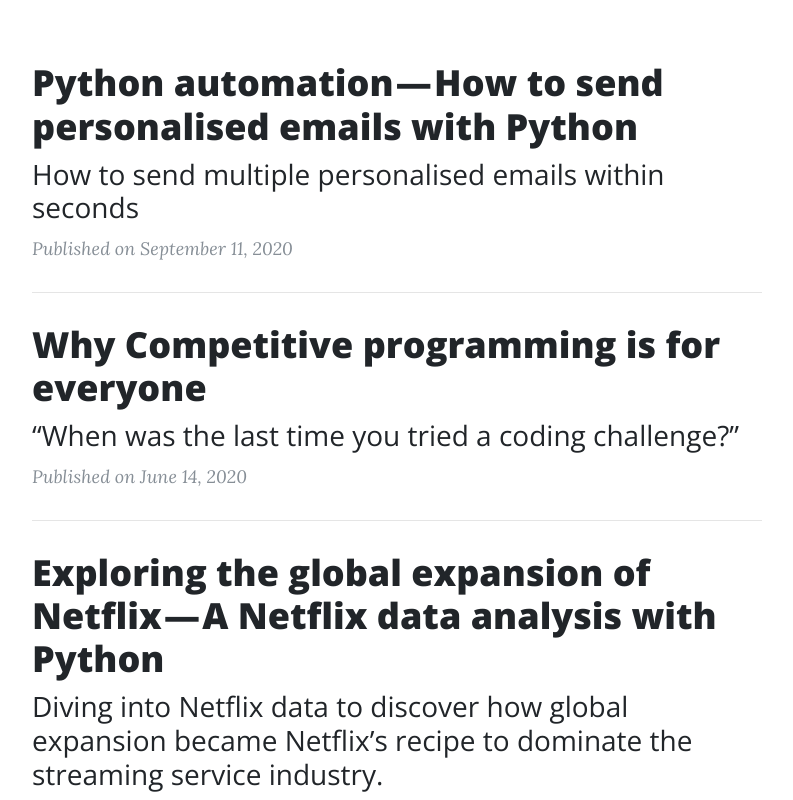
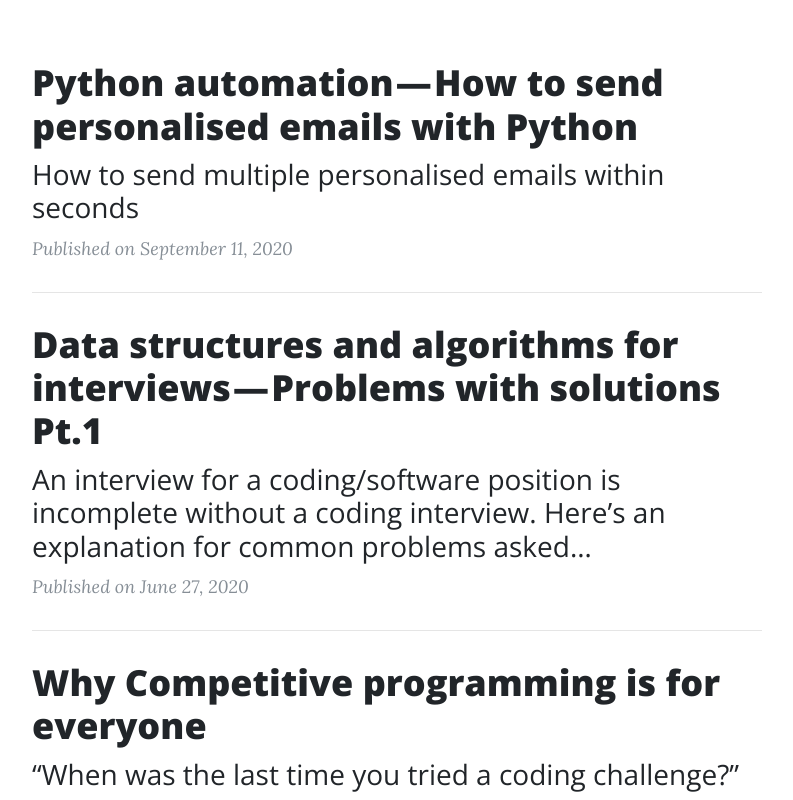
Before and after one commit to MadhumithaKannan/blog, a website: page blog.html in a window 1280 px wide. Shown: the part 551-1351 px from the top of the page, without its empty margins (243-1036 px from the left). Drawn offline with nearby package versions, Linux system fonts and the light colour scheme.

Commit message:
Add files via upload

```diff
--- a/blog.html
+++ b/blog.html
@@ -98,6 +98,21 @@
             </a>
             <p class="post-meta">
               Published on September 11, 2020</p>
+          </div>
+          <hr>
+
+
+          <div class="post-preview" data-aos="fade-up" data-aos-duration="1000">
+            <a href="https://medium.com/swlh/data-structures-and-algorithms-for-interviews-problems-with-solutions-pt-1-712d2dc86ae4?source=friends_link&sk=4c168775ff2ee4c8d046c1f00777f9f8">
+              <h2 class="post-title">
+                Data structures and algorithms for interviews — Problems with solutions Pt.1
+              </h2>
+              <h3 class="post-subtitle">
+                An interview for a coding/software position is incomplete without a coding interview. Here’s an explanation for common problems asked…
+              </h3>
+            </a>
+            <p class="post-meta">
+              Published on June 27, 2020</p>
           </div>
           <hr>
 
```
Also changed, not shown: index.html (+15 -0 lines).
